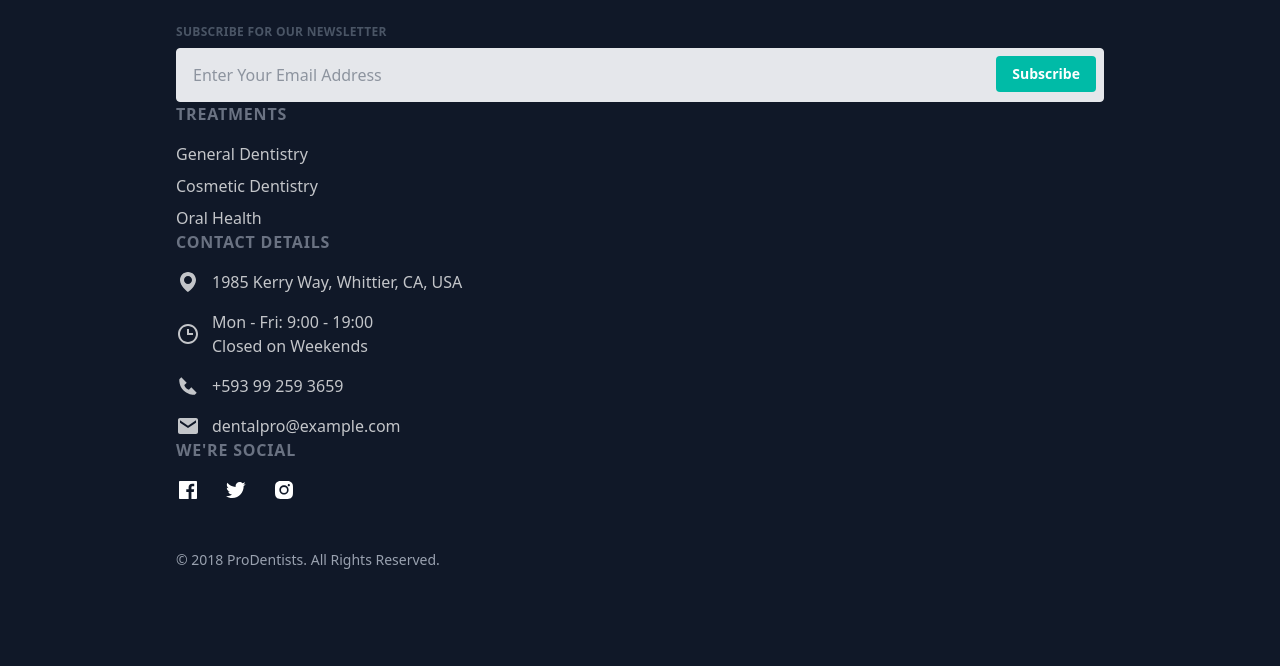
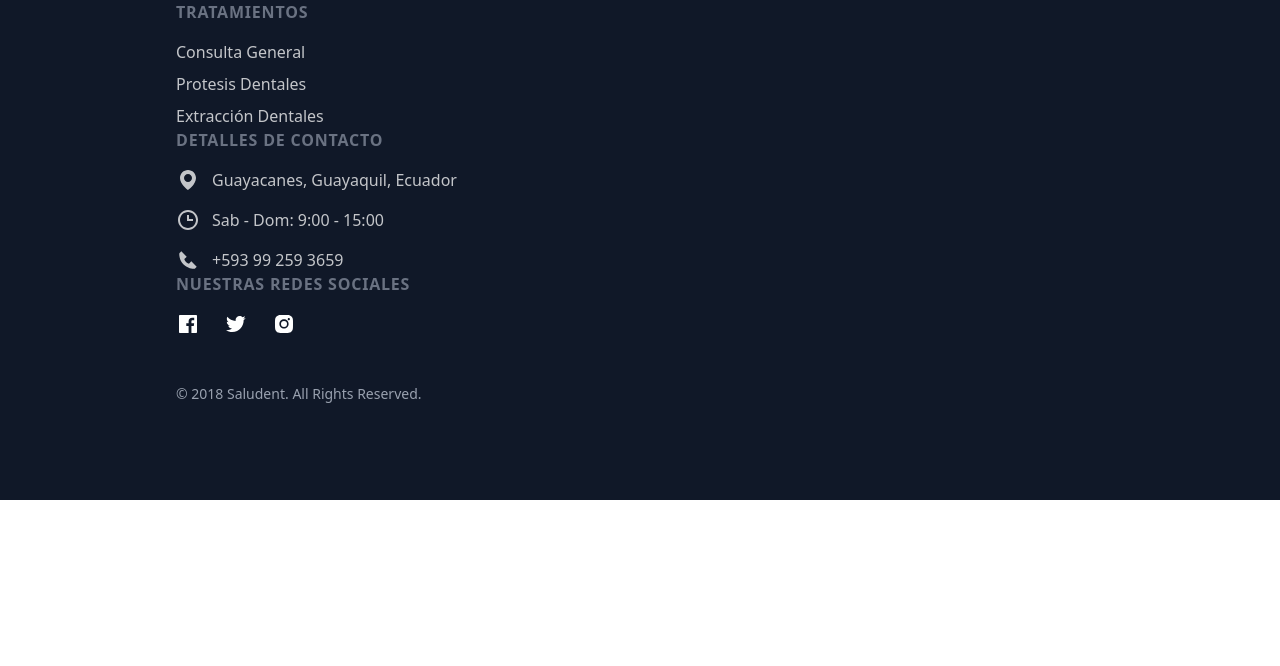
Before and after one commit to dalfonzo21/LandingPageProyecto3, a website: page public/index.html in a window 1280 px wide. Shown: the part 5701-6367 px from the top of the page. After the commit the page ends 6201 px from the top, so only its background shows below. Drawn offline with nearby package versions, Linux system fonts and the light colour scheme; files that its build step writes are made by us from their sources.

Commit message:
Update index.html

```diff
--- a/public/index.html
+++ b/public/index.html
@@ -107,7 +107,7 @@
                     d="M12,2C7.589,2,4,5.589,4,9.995C3.971,16.44,11.696,21.784,12,22c0,0,8.029-5.56,8-12C20,5.589,16.411,2,12,2z M12,14 c-2.21,0-4-1.79-4-4s1.79-4,4-4s4,1.79,4,4S14.21,14,12,14z" />
                 </svg>
 
-                <span class="ml-2">1985 Kerry Way, Whittier, CA, USA</span>
+                <span class="ml-2">Guayacanes, Guayaquil, Ecuador</span>
               </div>
             </li>
             <li class="ml-6">
@@ -187,7 +187,7 @@
               <li class="md:ml-4"><a class="py-2 inline-block md:text-white md:px-2 font-semibold" href="#contacto">Contacto</a></li>
               <li class="md:ml-6 mt-3 md:mt-0">
                 <a class="inline-block font-semibold px-4 py-2 text-white bg-blue-600 md:bg-transparent md:text-white border border-white rounded"
-                  href="#formulario">Agendar Cita</a>
+                  href="#formulario" data-servicio="consulta" >Agendar Cita</a>
               </li>
             </ul>
           </nav>
@@ -274,7 +274,7 @@ Trabajo solo con cita previa para dedicar el tiempo necesario a cada paciente, s
         <h3 class="text-lg font-semibold mb-1">Limpieza Dental</h3>
         <p class="text-gray-600 mb-2">Dientes más limpios<br>y saludables</p>
         <p class="text-gray-800 font-semibold mb-4">Desde <span class="text-teal-600 font-bold">$25</span></p>
-         <a class="inline-block font-semibold px-4 py-2 text-white bg-blue-600 md:bg-transparent md:text-white border border-white rounded"
+         <a class="inline-block font-semibold px-4 py-2 text-white md:bg-transparent md:text-white border border-white rounded"
                   href="#formulario"><button class="bg-teal-600 hover:bg-teal-700 text-white font-semibold py-2 px-4 rounded mb-3 reservar-btn" data-servicio="limpieza">Reservar</button></a>
         <p class="text-sm text-gray-500">Duración: 30 minutos</p>
       </div>
@@ -284,7 +284,7 @@ Trabajo solo con cita previa para dedicar el tiempo necesario a cada paciente, s
         <h3 class="text-lg font-semibold mb-1">Blanqueamiento</h3>
         <p class="text-gray-600 mb-2">Mejorá el color y<br>la estética</p>
         <p class="text-gray-800 font-semibold mb-4">Desde <span class="text-teal-600 font-bold">$80</span></p>
-        <a class="inline-block font-semibold px-4 py-2 text-white bg-blue-600 md:bg-transparent md:text-white border border-white rounded"
+        <a class="inline-block font-semibold px-4 py-2 text-white md:bg-transparent md:text-white border border-white rounded"
                   href="#formulario"><button class="bg-teal-600 hover:bg-teal-700 text-white font-semibold py-2 px-4 rounded mb-3 reservar-btn" data-servicio="blanqueamiento">Reservar</button></a>
         <p class="text-sm text-gray-500">Duración: 40 minutos</p>
       </div>
@@ -294,7 +294,7 @@ Trabajo solo con cita previa para dedicar el tiempo necesario a cada paciente, s
         <h3 class="text-lg font-semibold mb-1">Calces</h3>
         <p class="text-gray-600 mb-2">Restauración dental para prevenir complicaciones</p>
         <p class="text-gray-800 font-semibold mb-4">Evaluación <span class="text-teal-600 font-bold">gratis</span></p>
-        <a class="inline-block font-semibold px-4 py-2 text-white bg-blue-600 md:bg-transparent md:text-white border border-white rounded"
+        <a class="inline-block font-semibold px-4 py-2 text-white md:bg-transparent md:text-white border border-white rounded"
                   href="#formulario"><button class="bg-teal-600 hover:bg-teal-700 text-white font-semibold py-2 px-4 rounded mb-3 reservar-btn" data-servicio="calces">Reservar</button></a>
         <p class="text-sm text-gray-500">Tratamiento personalizado</p>
       </div>
@@ -304,7 +304,7 @@ Trabajo solo con cita previa para dedicar el tiempo necesario a cada paciente, s
         <h3 class="text-lg font-semibold mb-1">Prótesis Acrilicas</h3>
         <p class="text-gray-600 mb-2">Reemplazo dental con prótesis removibles</p>
         <p class="text-gray-800 font-semibold mb-4">Evaluación <span class="text-teal-600 font-bold">gratis</span></p>
-        <a class="inline-block font-semibold px-4 py-2 text-white bg-blue-600 md:bg-transparent md:text-white border border-white rounded"
+        <a class="inline-block font-semibold px-4 py-2 text-white md:bg-transparent md:text-white border border-white rounded"
                   href="#formulario"><button class="bg-teal-600 hover:bg-teal-700 text-white font-semibold py-2 px-4 rounded mb-3 reservar-btn" data-servicio="protesis">Reservar</button></a>
         <p class="text-sm text-gray-500">Tratamiento personalizado</p>
       </div>
@@ -314,7 +314,7 @@ Trabajo solo con cita previa para dedicar el tiempo necesario a cada paciente, s
         <h3 class="text-lg font-semibold mb-1">Coronas</h3>
         <p class="text-gray-600 mb-2">Restauraciones dentales para dientes dañados</p>
         <p class="text-gray-800 font-semibold mb-4">Evaluación <span class="text-teal-600 font-bold">gratis</span></p>
-        <a class="inline-block font-semibold px-4 py-2 text-white bg-blue-600 md:bg-transparent md:text-white border border-white rounded"
+        <a class="inline-block font-semibold px-4 py-2 text-white md:bg-transparent md:text-white border border-white rounded"
                   href="#formulario"><button class="bg-teal-600 hover:bg-teal-700 text-white font-semibold py-2 px-4 rounded mb-3 reservar-btn" data-servicio="corona">Reservar</button></a>
         <p class="text-sm text-gray-500">Tratamiento personalizado</p>
       </div>
@@ -324,7 +324,7 @@ Trabajo solo con cita previa para dedicar el tiempo necesario a cada paciente, s
         <h3 class="text-lg font-semibold mb-1">Extracción simple</h3>
         <p class="text-gray-600 mb-2">Retiro de piezas dentales sin complicación.</p>
         <p class="text-gray-800 font-semibold mb-4">Evaluación <span class="text-teal-600 font-bold">gratis</span></p>
-        <a class="inline-block font-semibold px-4 py-2 text-white bg-blue-600 md:bg-transparent md:text-white border border-white rounded"
+        <a class="inline-block font-semibold px-4 py-2 text-white md:bg-transparent md:text-white border border-white rounded"
                   href="#formulario"><button class="bg-teal-600 hover:bg-teal-700 text-white font-semibold py-2 px-4 rounded mb-3 reservar-btn" data-servicio="extraccion-simple">Reservar</button></a>
         <p class="text-sm text-gray-500">Tratamiento personalizado</p>
       </div>
@@ -334,7 +334,7 @@ Trabajo solo con cita previa para dedicar el tiempo necesario a cada paciente, s
         <h3 class="text-lg font-semibold mb-1">Extracción Tercer Molar</h3>
         <p class="text-gray-600 mb-2">Remoción de muelas del juicio con evaluación previa.</p>
         <p class="text-gray-800 font-semibold mb-4">Evaluación <span class="text-teal-600 font-bold">gratis</span></p>
-        <a class="inline-block font-semibold px-4 py-2 text-white bg-blue-600 md:bg-transparent md:text-white border border-white rounded"
+        <a class="inline-block font-semibold px-4 py-2 text-white md:bg-transparent md:text-white border border-white rounded"
                   href="#formulario"><button class="bg-teal-600 hover:bg-teal-700 text-white font-semibold py-2 px-4 rounded mb-3 reservar-btn" data-servicio="extraccion-molar">Reservar</button></a>
         <p class="text-sm text-gray-500">Tratamiento personalizado</p>
       </div>
@@ -344,7 +344,7 @@ Trabajo solo con cita previa para dedicar el tiempo necesario a cada paciente, s
         <h3 class="text-lg font-semibold mb-1">Tratamiento de conducto</h3>
         <p class="text-gray-600 mb-2">Tratamiento endodóntico para salvar piezas dentales.</p>
         <p class="text-gray-800 font-semibold mb-4">Evaluación <span class="text-teal-600 font-bold">gratis</span></p>
-        <a class="inline-block font-semibold px-4 py-2 text-white bg-blue-600 md:bg-transparent md:text-white border border-white rounded"
+        <a class="inline-block font-semibold px-4 py-2 text-white md:bg-transparent md:text-white border border-white rounded"
                   href="#formulario"><button class="bg-teal-600 hover:bg-teal-700 text-white font-semibold py-2 px-4 rounded mb-3 reservar-btn" data-servicio="tratamiento">Reservar</button></a>
         <p class="text-sm text-gray-500">Tratamiento personalizado</p>
       </div>
@@ -425,7 +425,7 @@ Trabajo solo con cita previa para dedicar el tiempo necesario a cada paciente, s
       class="relative bg-blue-teal-gradient px-4 sm:px-8 lg:px-16 xl:px-40 2xl:px-64 py-12 text-center md:text-left">
       <div class="md:flex md:items-center md:justify-center">
         <h2 class="text-xl font-bold text-white">¡Ponte en contacto con nosotros hoy! <br class="block md:hidden">Llámanos al: +593 99 259 3659 </h2>
-        <a href="#"
+        <a href="#formulario"
           class="px-8 py-4 bg-white text-blue-600 rounded inline-block font-semibold md:ml-8 mt-4 md:mt-0">Agenda tu cita</a>
       </div>
     </section>
@@ -435,37 +435,21 @@ Trabajo solo con cita previa para dedicar el tiempo necesario a cada paciente, s
     <footer class="relative bg-gray-900 text-white px-4 sm:px-8 lg:px-16 xl:px-40 2xl:px-64 py-12 lg:py-24">
       <div class="flex flex-col md:flex-row">
         <div class="w-full lg:w-2/6 lg:mx-4 lg:pr-8">
-          <h3 class="font-bold text-2xl">DentalPro</h3>
-          <p class="text-gray-400">Lorem ipsum dolor sit amet, consetetur sadipscing elitr, sed diam nonumy.</p>
-
-          <form class="flex items-center mt-6">
-            <div class="w-full">
-              <label class="block uppercase tracking-wide text-gray-600 text-xs font-bold mb-2" for="grid-last-name">
-                Subscribe for our Newsletter
-              </label>
-              <div class="relative">
-                <input
-                  class="appearance-none block w-full bg-gray-200 text-gray-700 border border-gray-200 rounded py-4 px-4 leading-tight focus:outline-none focus:bg-white focus:border-gray-500"
-                  type="email" placeholder="Enter Your Email Address">
-
-                <button type="submit"
-                  class="bg-teal-500 hover:bg-teal-400 text-white px-4 py-2 text-sm font-bold rounded absolute top-0 right-0 my-2 mr-2">Subscribe</button>
-              </div>
-            </div>
-          </form>
+          <h3 class="font-bold text-2xl">Clinica Saludent</h3>
+          <p class="text-gray-400">Tu salud dental es prioridad. Agenda hoy mismo tu cita con la Dra. Martha Castro.</p>
         </div>
 
         <div class="w-full lg:w-1/6 mt-8 lg:mt-0 lg:mx-4">
-          <h5 class="uppercase tracking-wider font-semibold text-gray-500">Treatments</h5>
+          <h5 class="uppercase tracking-wider font-semibold text-gray-500">Tratamientos</h5>
           <ul class="mt-4">
-            <li class="mt-2"><a href="#" title="" class="opacity-75 hover:opacity-100">General Dentistry</a></li>
-            <li class="mt-2"><a href="#" title="" class="opacity-75 hover:opacity-100">Cosmetic Dentistry</a></li>
-            <li class="mt-2"><a href="#" title="" class="opacity-75 hover:opacity-100">Oral Health</a></li>
+            <li class="mt-2"><a href="#tratamientos" title="" class="opacity-75 hover:opacity-100">Consulta General</a></li>
+            <li class="mt-2"><a href="#tratamientos" title="" class="opacity-75 hover:opacity-100">Protesis Dentales</a></li>
+            <li class="mt-2"><a href="#tratamientos" title="" class="opacity-75 hover:opacity-100">Extracción Dentales</a></li>
           </ul>
         </div>
 
         <div class="w-full lg:w-2/6 mt-8 lg:mt-0 lg:mx-4 lg:pr-8">
-          <h5 class="uppercase tracking-wider font-semibold text-gray-500">Contact Details</h5>
+          <h5 class="uppercase tracking-wider font-semibold text-gray-500">Detalles de contacto</h5>
           <ul class="mt-4">
             <li>
               <a href="#" title="" class="block flex items-center opacity-75 hover:opacity-100">
@@ -477,7 +461,7 @@ Trabajo solo con cita previa para dedicar el tiempo necesario a cada paciente, s
                   </svg>
                 </span>
                 <span class="ml-3">
-                  1985 Kerry Way, Whittier, CA, USA
+                  Guayacanes, Guayaquil, Ecuador
                 </span>
               </a>
             </li>
@@ -491,8 +475,7 @@ Trabajo solo con cita previa para dedicar el tiempo necesario a cada paciente, s
                     <path d="M13 7L11 7 11 13 17 13 17 11 13 11z" /></svg>
                 </span>
                 <span class="ml-3">
-                  Mon - Fri: 9:00 - 19:00<br>
-                  Closed on Weekends
+                  Sab - Dom: 9:00 - 15:00<br>
                 </span>
               </a>
             </li>
@@ -510,25 +493,11 @@ Trabajo solo con cita previa para dedicar el tiempo necesario a cada paciente, s
                 </span>
               </a>
             </li>
-            <li class="mt-4">
-              <a href="#" title="" class="block flex items-center opacity-75 hover:opacity-100">
-                <span>
-                  <svg xmlns="http://www.w3.org/2000/svg" width="24" height="24" viewBox="0 0 24 24"
-                    class="fill-current">
-                    <path
-                      d="M20,4H4C2.896,4,2,4.896,2,6v12c0,1.104,0.896,2,2,2h16c1.104,0,2-0.896,2-2V6C22,4.896,21.104,4,20,4z M20,8.7l-8,5.334 L4,8.7V6.297l8,5.333l8-5.333V8.7z" />
-                  </svg>
-                </span>
-                <span class="ml-3">
-                  dentalpro@example.com
-                </span>
-              </a>
-            </li>
           </ul>
         </div>
 
         <div class="w-full lg:w-1/6 mt-8 lg:mt-0 lg:mx-4">
-          <h5 class="uppercase tracking-wider font-semibold text-gray-500">We're Social</h5>
+          <h5 class="uppercase tracking-wider font-semibold text-gray-500">Nuestras Redes Sociales</h5>
           <ul class="mt-4 flex">
             <li>
               <a href="#" target="_blank" title="">
@@ -558,7 +527,7 @@ Trabajo solo con cita previa para dedicar el tiempo necesario a cada paciente, s
             </li>
           </ul>
 
-          <p class="text-sm text-gray-400 mt-12">© 2018 ProDentists. <br class="hidden lg:block">All Rights Reserved.
+          <p class="text-sm text-gray-400 mt-12">© 2018 Saludent. <br class="hidden lg:block">All Rights Reserved.
           </p>
         </div>
       </div>
```
